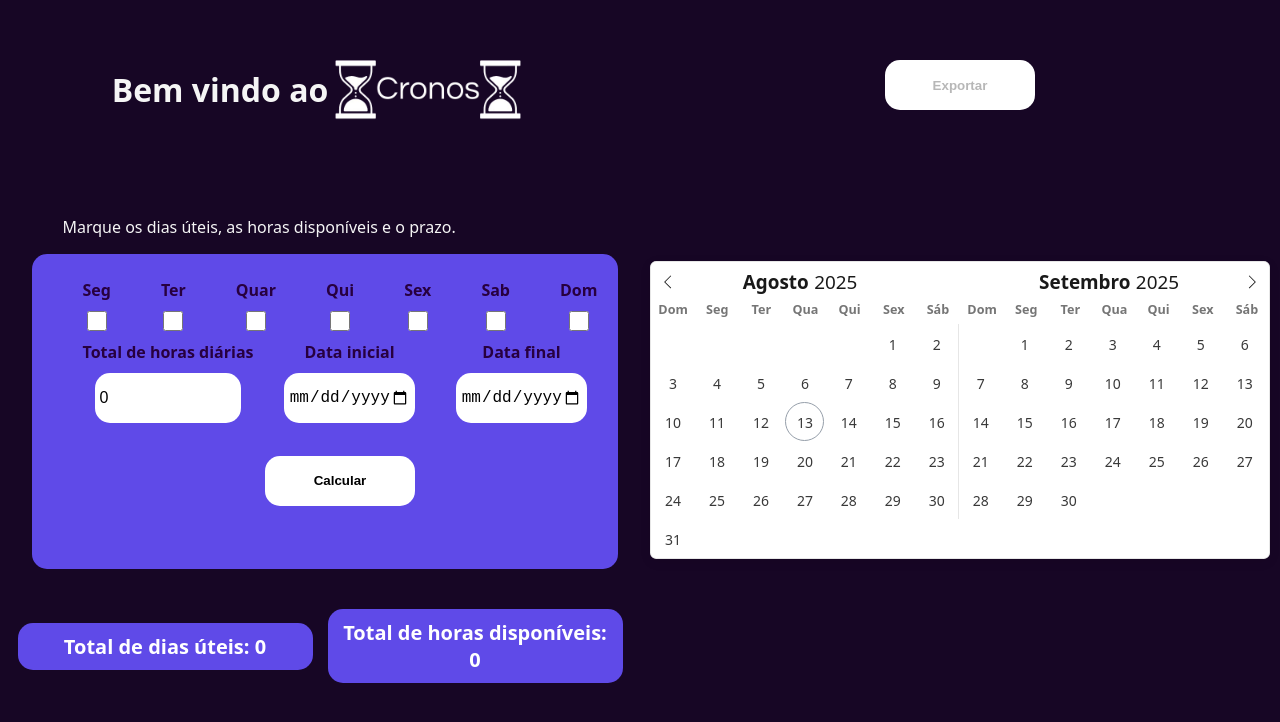
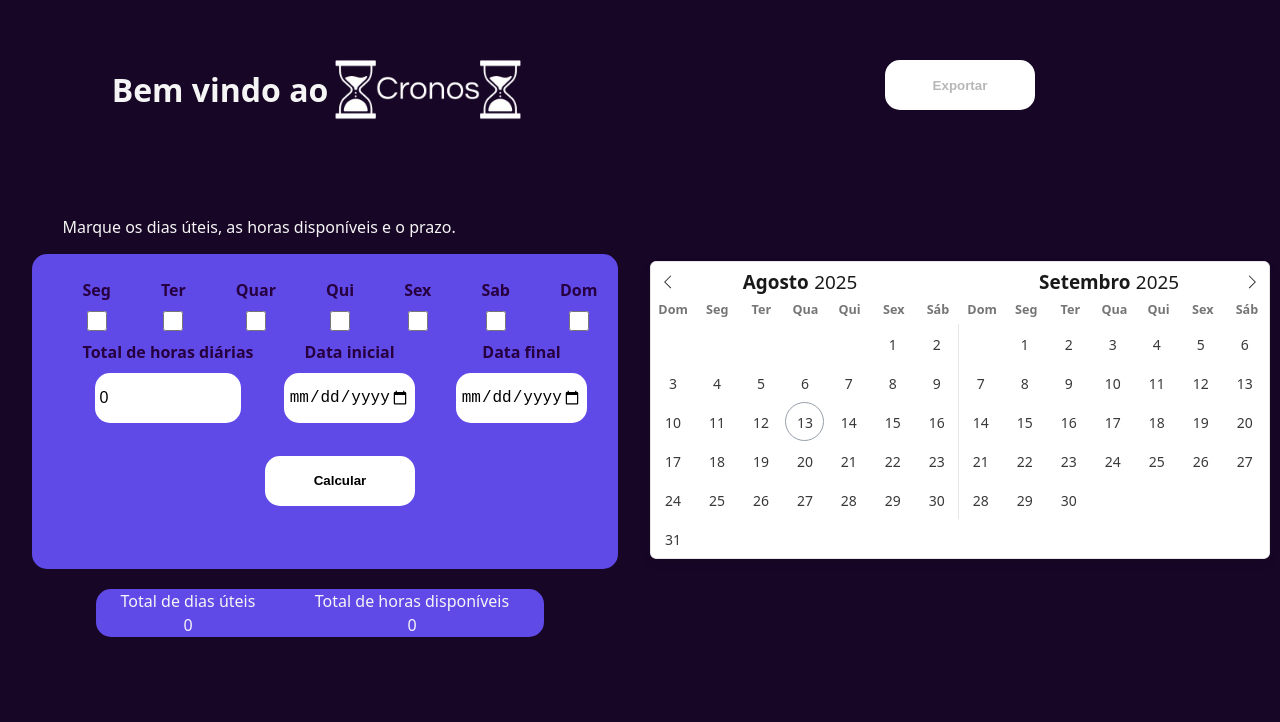
Before and after one commit to olucascruz/cronos, a SvelteKit app in the folder cronos_app/: page /home in a window 1280 px wide. Shown: the top 722 px of the page. Built offline with nearby package versions, Linux system fonts and the light colour scheme.

Commit message:
feat: download data export

```diff
--- a/cronos_app/package.json
+++ b/cronos_app/package.json
@@ -21,6 +21,7 @@
 		"vite": "^7.0.4"
 	},
 	"dependencies": {
-		"flatpickr": "^4.6.13"
+		"flatpickr": "^4.6.13",
+		"html2canvas": "^1.4.1"
 	}
 }
--- a/cronos_app/src/routes/home/+page.svelte
+++ b/cronos_app/src/routes/home/+page.svelte
@@ -4,6 +4,7 @@
     import { Portuguese } from "flatpickr/dist/l10n/pt.js";
 	import 'flatpickr/dist/flatpickr.min.css';
     import { form } from '$app/server';
+    import html2canvas from "html2canvas";
 
 	let initialDate = '';
 	let endDate = '';
@@ -77,6 +78,18 @@
             allowInput: false
 		});
 	});
+    let meuConteudo;
+
+    function exportar() {
+    if (!meuConteudo) return;
+
+    html2canvas(meuConteudo).then(canvas => {
+      const link = document.createElement("a");
+      link.download = "relatorio.png";
+      link.href = canvas.toDataURL("image/png");
+      link.click();
+    });
+  }
 </script>
 <link rel="stylesheet" href="https://cdn.jsdelivr.net/npm/flatpickr/dist/flatpickr.min.css">
 <style>
@@ -190,26 +203,7 @@
         font-weight: bold;
         color: rgb(39, 0, 63);
     }
-    .results {
-        margin-top: 20px;
-        padding: 10px;
-        border-radius: 15px;
-        width: 275px;
-        text-align: center;
-        color: rgb(255, 255, 255);
-        background-color: rgb(95, 74, 232);
-        font-weight: bold;
-        font-size: 20px;
-    }
 
-    .row-results {
-        display: flex;
-        justify-content: center;
-        gap: 15px;
-        align-items: center;
-        margin-top: 20px;
-
-        }
     .div-title {
         display: flex;
         flex-direction: row;
@@ -224,6 +218,17 @@
         width: 200px;
         height: 200px;
         margin-top: 20px;
+    }
+
+    table {
+        background-color: rgb(95, 74, 232);
+        border-radius: 15px;
+        width: 70%;
+        margin-top: 20px;
+        border-collapse: collapse;
+    }
+    table, th, td {
+        text-align: center;
     }
 </style>
 
@@ -266,17 +271,30 @@
         </div>
     </form>
     </div>
-    <div class="row-results">
+
+    <table bind:this={meuConteudo}>
+        <tbody>
+            <tr>
+                <td>Total de dias úteis</td>
+                <td>Total de horas disponíveis</td>
+            </tr>
+            <tr>
+                <td>{totalDays}</td>
+                <td>{totalHours}</td>
+            </tr>
+        </tbody>
+    </table>
+    <!-- <div class="row-results">
         <div class="results">
             <span>Total de dias úteis: {totalDays}</span>
         </div>
         <div class="results">
             <span>Total de horas disponíveis: {totalHours}</span>
         </div>
-    </div>
+    </div> -->
     </div>
     <div class="right-side">
-        <button class="bt-export" disabled> Exportar </button>
+        <button class="bt-export" id="btnExportar" on:click={exportar} disabled> Exportar </button>
         <div class="div-calendar">
                 <div id="meuCalendario"></div>
 
```
Also changed, not shown: 1 other file (tests, documents, lock files or other folders).
